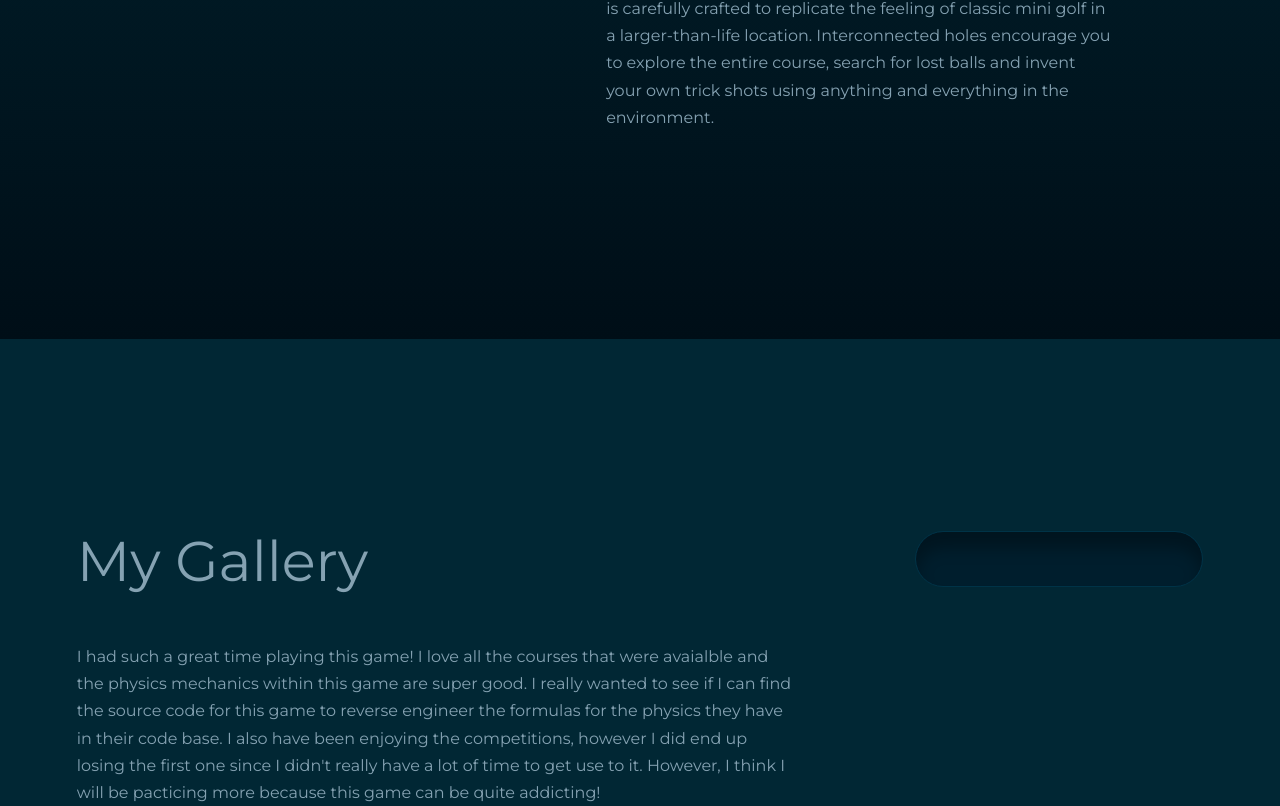
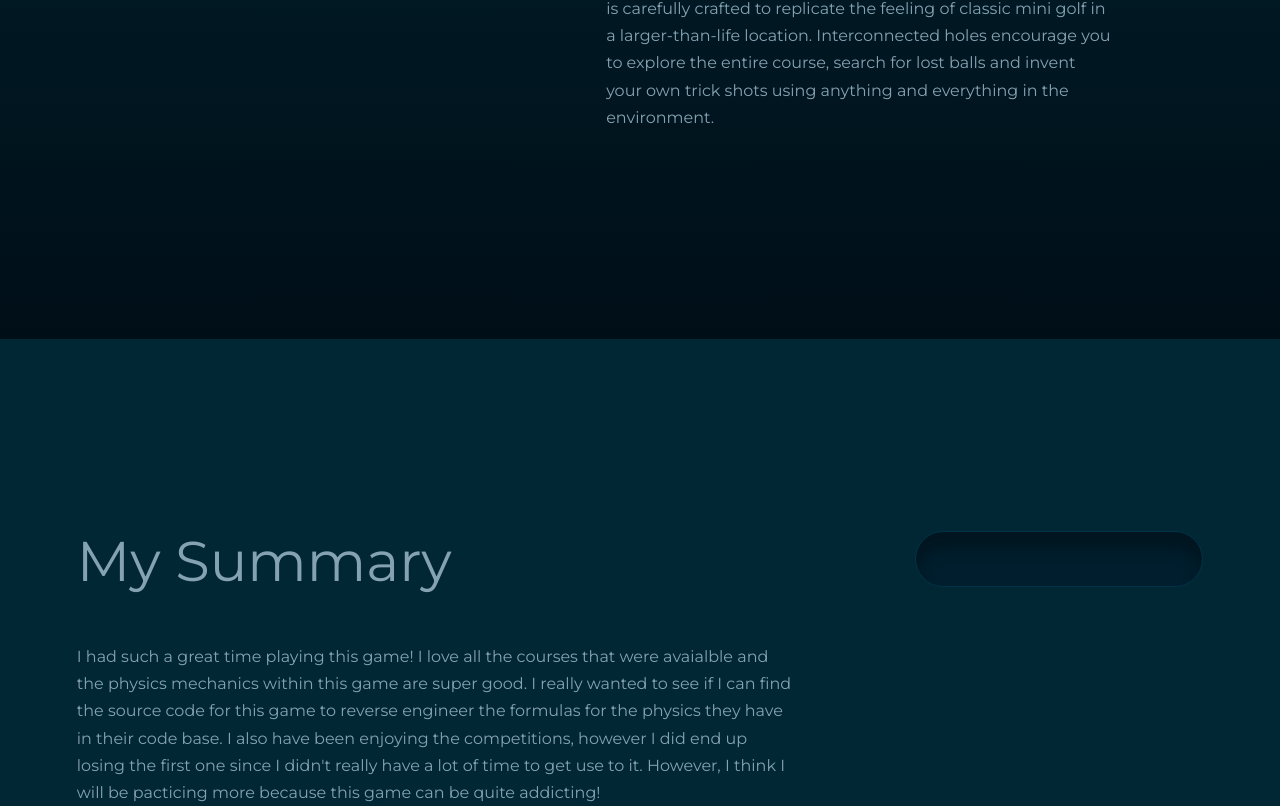
Before and after one commit to RainbowCitrine/golf.github.io, a plain HTML site: page index.html in a window 1280 px wide. Shown: the part 461-1267 px from the top of the page. Drawn offline with nearby package versions, Linux system fonts and the light colour scheme.

Commit message:
Changed Title

```diff
--- a/index.html
+++ b/index.html
@@ -75,7 +75,7 @@
     <section id="gallery">
         <div class="container gallery__container swiper mySwiper">
             <div class="gallery__head">
-                <h2 class="gallery__title">My Gallery</h2>
+                <h2 class="gallery__title">My Summary</h2>
                 <div class="empty gallery__empty"></div>
             </div>
             <p>
```
